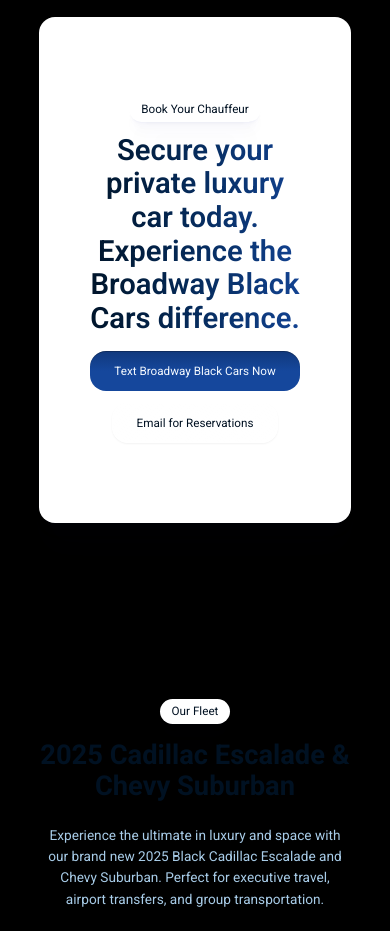
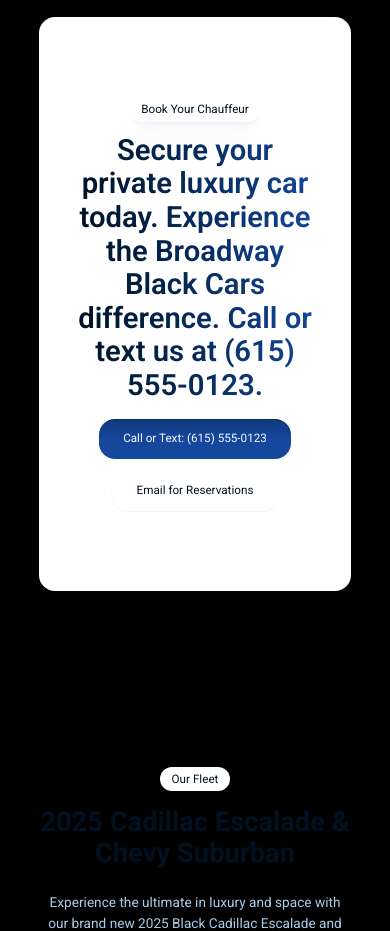
Before and after one commit to dmytro-webild/9c69200e-8b31-4134-bad5-29731a5e0010, a React (Vite) app: page / in a window 390 px wide. Shown: the part 5520-6451 px from the top of the page. Built offline with nearby package versions, Linux system fonts and the light colour scheme; a web font is replaced by a local one.

Commit message:
Bob AI: Added phone number to the Book Your Chauffeur section

```diff
--- a/src/pages/HomePage/sections/Contact.tsx
+++ b/src/pages/HomePage/sections/Contact.tsx
@@ -10,17 +10,14 @@ export default function ContactSection(): React.JSX.Element {
     <div id="contact" data-section="contact">
         <SectionErrorBoundary name="contact">
               <ContactCta
-          tag="Book Your Chauffeur"
-          text="Secure your private luxury car today. Experience the Broadway Black Cars difference."
-          primaryButton={{
-            text: "Text Broadway Black Cars Now",
-            href: "sms:+16155550123",
-          }}
-          secondaryButton={{
+        tag="Book Your Chauffeur"
+        text="Secure your private luxury car today. Experience the Broadway Black Cars difference. Call or text us at (615) 555-0123."
+        primaryButton={{"text":"Call or Text: (615) 555-0123","href":"sms:+16155550123"}}
+        secondaryButton={{
             text: "Email for Reservations",
             href: "mailto:reservations@safinnashville.com",
           }}
-        />
+      />
         </SectionErrorBoundary>
       </div>
   );
```
